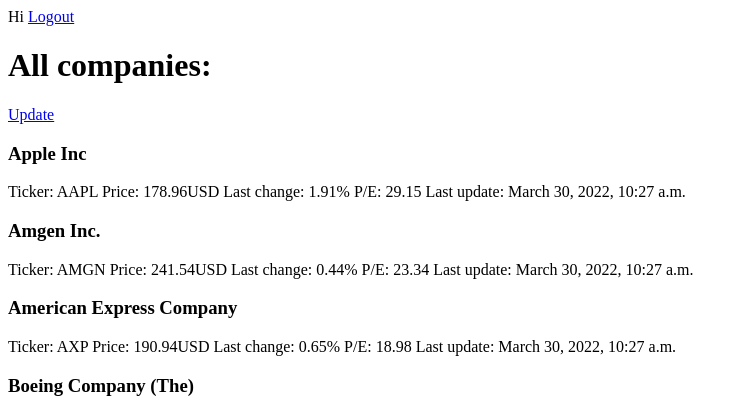
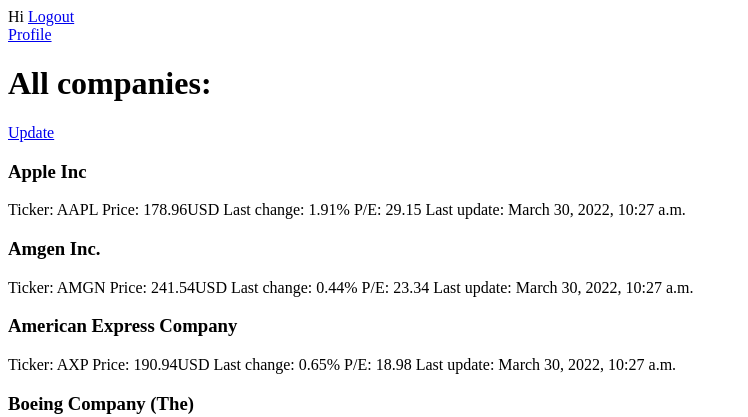
Before and after one commit to AndreiVarabei/IT-Academy-diploma-project, a Django app: page / in a window 1280 px wide. Shown: the top 417 px of the page, without its empty margins (0-748 px from the left). Run offline with Django 4.2, Linux system fonts and the light colour scheme; a user stored in the database is signed in; data comes from the database, SQL or seed files in the repository; both versions use the stored data as it was after the commit.

Commit message:
Itaration 7. Add profile

```diff
--- a/company/admin.py
+++ b/company/admin.py
@@ -3,3 +3,4 @@
 # Register your models here.
 
 admin.site.register(models.Companies)
+admin.site.register(models.Profile)
--- a/company/models.py
+++ b/company/models.py
@@ -1,5 +1,6 @@
 from django.db import models
 from django.utils import timezone
+from django.conf import settings
 
 # Create your models here.
 
@@ -16,3 +17,7 @@
 
     def __str__(self):
         return self.name
+
+class Profile(models.Model):
+    user = models.OneToOneField(settings.AUTH_USER_MODEL, on_delete=models.CASCADE)
+    tikers = models.ManyToManyField(Companies, related_name='user_campany')
--- a/company/templates/base.html
+++ b/company/templates/base.html
@@ -7,7 +7,8 @@
 <body>
 <header>
     {% if request.user.is_authenticated %}
-        Hi {{ request.user.first_name }} <a href="{% url "company:logout" %}">Logout</a>
+        Hi {{ request.user.first_name }} <a href="{% url "company:logout" %}">Logout</a> <br>
+        <a href="{% url "company:profile" %}">Profile</a>
     {% else %}
         <a href="{% url "company:login" %}">Login</a>
     {% endif %}
--- /dev/null
+++ b/company/templates/profile.html
@@ -0,0 +1,6 @@
+{% extends "base.html" %}
+{% block title %} User Profile {% endblock %}
+{% block content %}
+    <h2>Hi {{ request.user.first_name }} </h2>
+    <a href="{% url "company:all_companies" %}">Back to all companies</a>
+{% endblock %}
--- a/company/urls.py
+++ b/company/urls.py
@@ -14,7 +14,7 @@
     # path('login/', views.custom_login, name='login'),
     path('login/', auth_views.LoginView.as_view(), name='login'),
     path('logout/', auth_views.LogoutView.as_view(), name='logout'),
-path("login/", auth_views.LoginView.as_view(), name="login"),
+    path("login/", auth_views.LoginView.as_view(), name="login"),
     path("logout/", auth_views.LogoutView.as_view(), name="logout"),
     path("password_reset/", auth_views.PasswordResetView.as_view(
             success_url = reverse_lazy("company:password_reset_done")),
@@ -36,4 +36,5 @@
         auth_views.PasswordResetCompleteView.as_view(),
         name="password_reset_complete",
     ),
+    path("profile/", views.view_profile, name="profile"),
 ]
--- a/company/views.py
+++ b/company/views.py
@@ -88,7 +88,9 @@
         form = forms.LoginForm()
         return render(request, 'login.html', {'form': form})
 
-
+def view_profile(request):
+    return render(request,
+                  'profile.html')
 
 
 
--- a/finish/settings.py
+++ b/finish/settings.py
@@ -118,6 +118,7 @@
 # https://docs.djangoproject.com/en/4.0/howto/static-files/
 
 STATIC_URL = 'static/'
+EMAIL_BACKEND = 'django.core.mail.backends.console.EmailBackend'
 
 LOGIN_REDIRECT_URL = '/'
 # Default primary key field type
```
Also changed, not shown: company/migrations/0010_profile.py (added), db.sqlite3.
